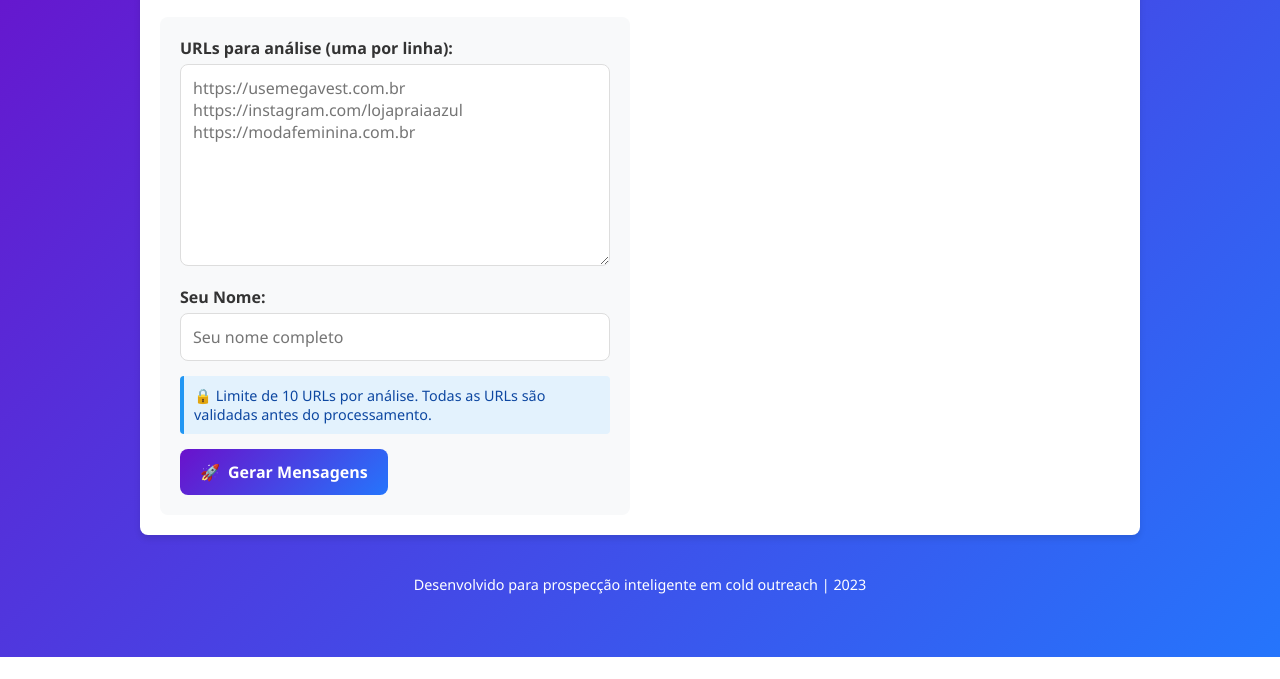
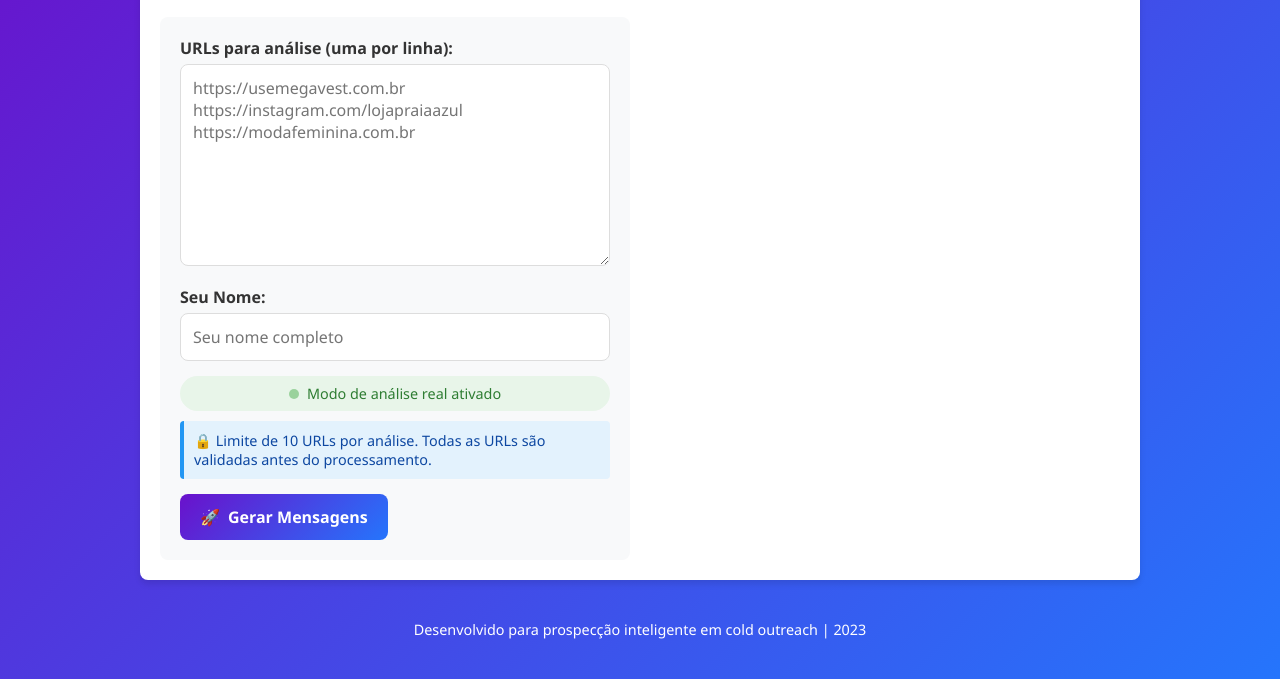
Before and after one commit to agilimarket/cold_outreacher_hjc, a plain HTML site: page index.html in a window 1280 px wide. Shown: the part 143-822 px from the top of the page. Before the commit the page ends 800 px from the top, so only its background shows below. Drawn offline with Linux system fonts and the light colour scheme.

Commit message:
fix: visualização aprimorada do processamento.

```diff
--- a/index.html
+++ b/index.html
@@ -14,7 +14,7 @@
         </header>
 
         <div class="main-content">
-            <div class="input-section">
+                        <div class="input-section">
                 <div class="form-group">
                     <label for="urls-input">URLs para análise (uma por linha):</label>
                     <textarea id="urls-input" rows="8" placeholder="https://exemploloja.com.br\nhttps://instagram.com/lojamoda"></textarea>
@@ -26,6 +26,10 @@
                 </div>
 
                 <!-- Adicione esta div após o campo de nome -->
+                 <div class="mode-indicator">
+                    <span class="mode-dot"></span>
+                    Modo de análise real ativado
+                </div>
                 <div class="security-notice">
                 <p>🔒 Limite de 10 URLs por análise. Todas as URLs são validadas antes do processamento.</p>
                 </div>
--- a/script.js
+++ b/script.js
@@ -546,7 +546,13 @@ Especialista em Tráfego & SEO para Moda`;
     }
 
     if (statusText) {
-            statusText.textContent = `Processando... ${current}/${total} URLs`;
+        // Calcular tempo estimado restante
+        const elapsed = Date.now() - this.startTime;
+        const estimatedTotal = total * this.estimatedTimePerUrl;
+        const remaining = Math.max(0, estimatedTotal - elapsed);
+        const secondsLeft = Math.ceil(remaining / 1000);
+
+        statusText.textContent = `Processando... ${current}/${total} URLs | Tempo estimado: ${secondsLeft}s`;
     }
 }
 
--- a/style.css
+++ b/style.css
@@ -354,3 +354,30 @@ summary {
 .stat-card.duplicate .stat-label {
     color: white;
 }
+
+.mode-indicator {
+    display: flex;
+    align-items: center;
+    justify-content: center;
+    background-color: #e8f5e9;
+    color: #2e7d32;
+    padding: 8px 12px;
+    border-radius: 20px;
+    font-size: 0.9rem;
+    margin: 10px 0;
+}
+
+.mode-dot {
+    width: 10px;
+    height: 10px;
+    background-color: #4caf50;
+    border-radius: 50%;
+    margin-right: 8px;
+    animation: pulse 2s infinite;
+}
+
+@keyframes pulse {
+    0% { opacity: 1; }
+    50% { opacity: 0.5; }
+    100% { opacity: 1; }
+}
```
Lines whose indentation alone changed are shown as unchanged.
